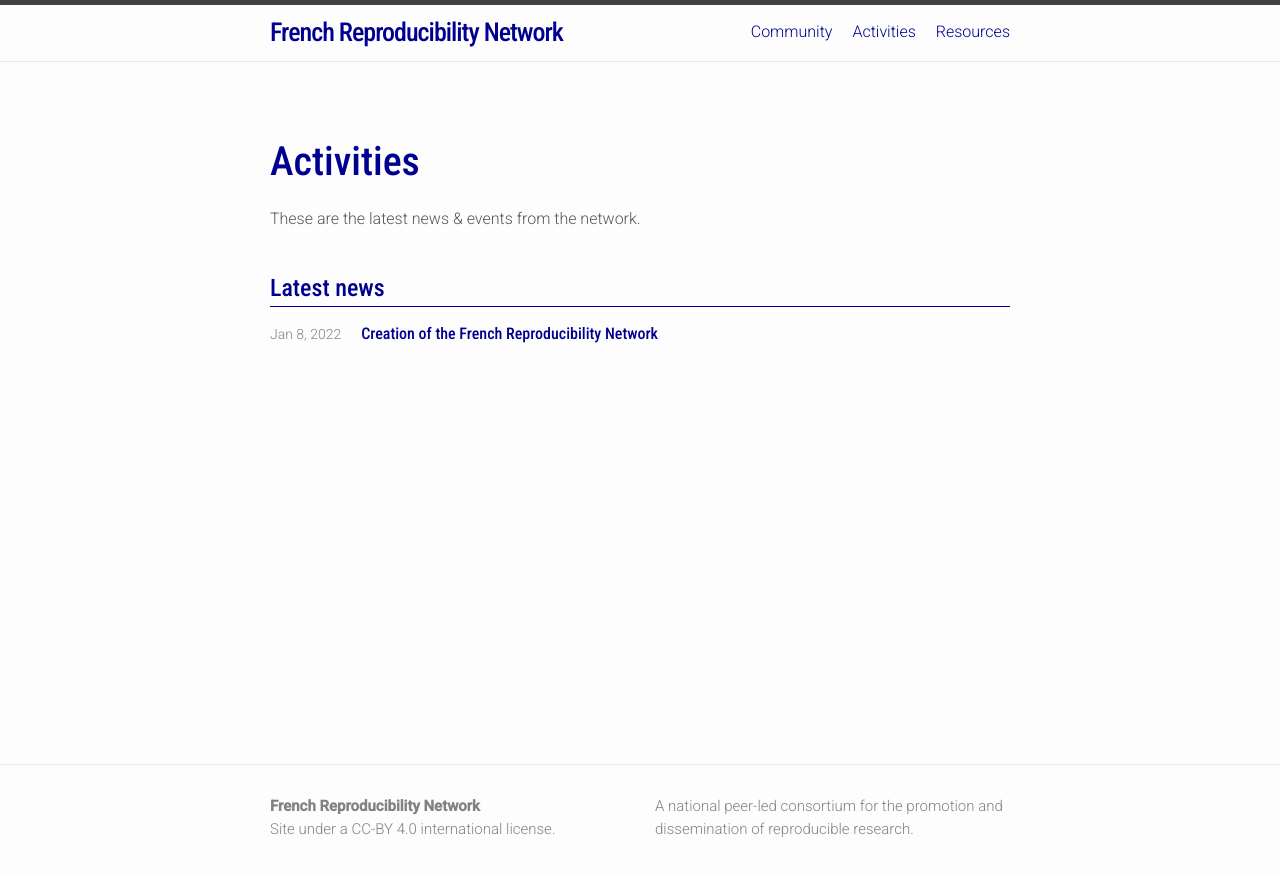
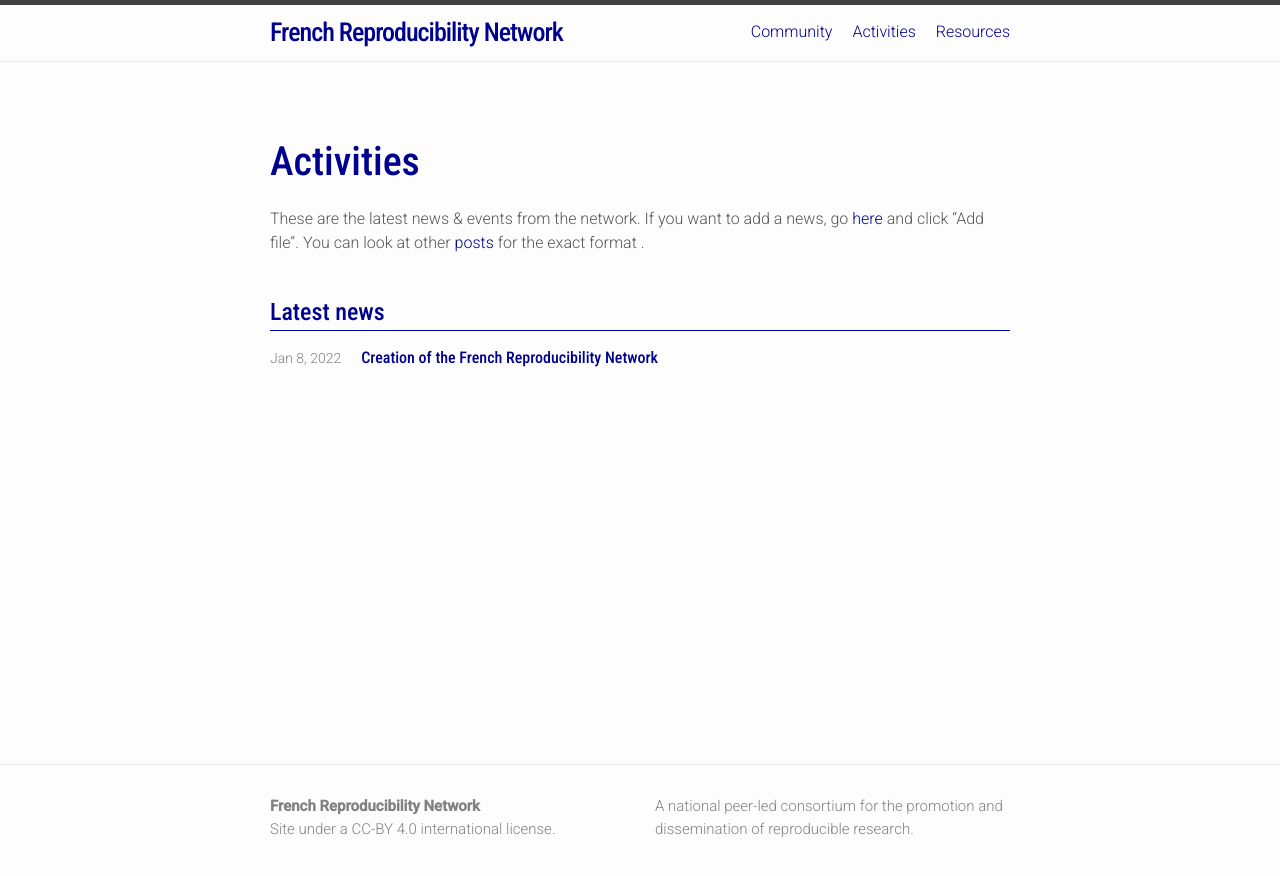
Before and after one commit to FR-RN/FR-RN, a Jekyll site: the page built from news.md, in a window 1280 px wide. Shown: the top 876 px of the page. Built offline with Jekyll 4.4.1, drawn with Linux system fonts in a browser that asks for light colours.

Commit message:
Added information on how to add post

```diff
--- a/news.md
+++ b/news.md
@@ -5,4 +5,4 @@ permalink: /activities/
 list_title: Latest news
 ---
 
-These are the latest news & events from the network.
+These are the latest news & events from the network. If you want to add a news, go [here](https://github.com/FR-RN/FR-RN/tree/source/_posts) and click "Add file". You can look at other [posts](https://raw.githubusercontent.com/FR-RN/FR-RN/source/_posts/2022-01-08-french-reproducibility-network-creation.md) for the exact format .
```
